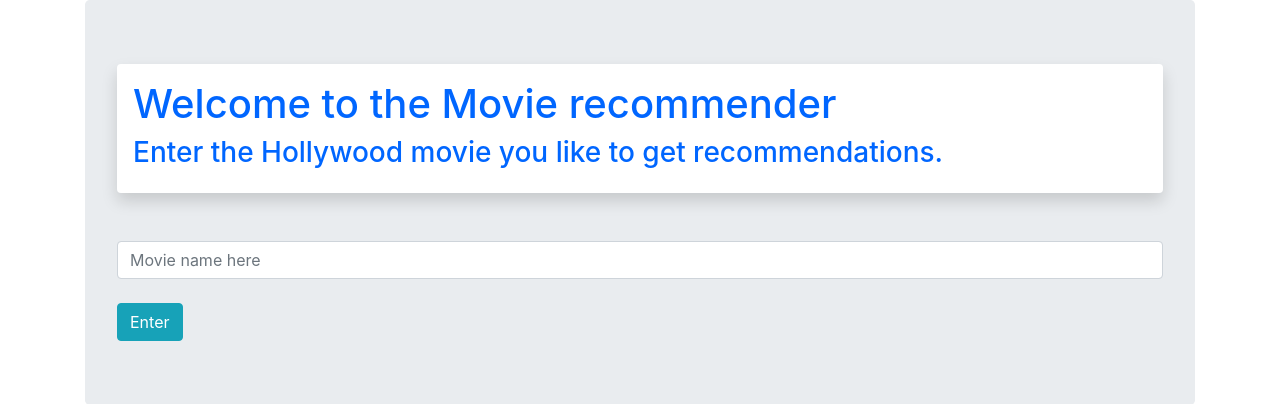
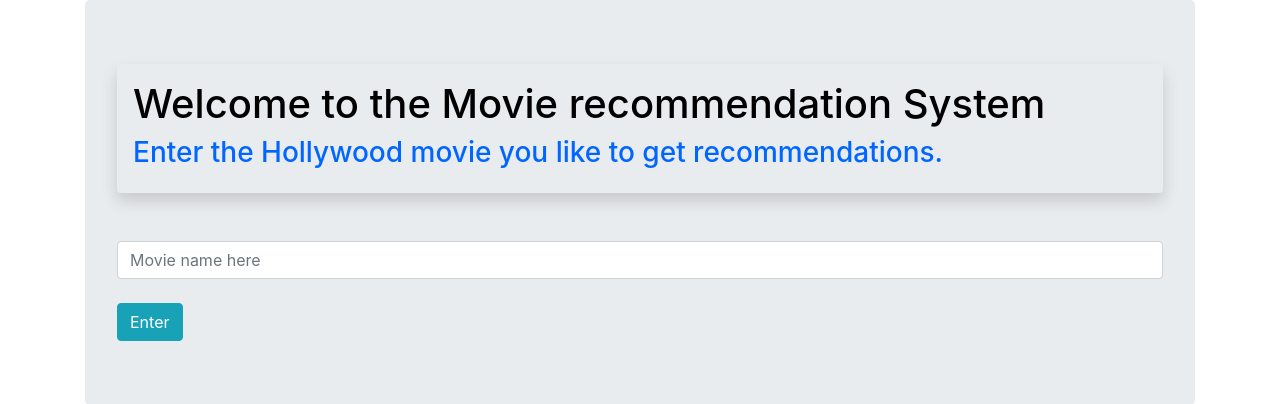
Before and after one commit to Rakesh-Sahoo/Movie-Recommendation-System, a Flask app: page / in a window 1280 px wide. Shown: the part 74-478 px from the top of the page. Run offline with Flask 2, Linux system fonts and the light colour scheme; some libraries are stand-ins or nearby versions.

Commit message:
Update home.html

```diff
--- a/templates/home.html
+++ b/templates/home.html
@@ -1,7 +1,7 @@
 {% extends 'base.html' %}
 {% block content %}
-<div class="shadow p-3 mb-5 bg-white rounded">
-  <h1 style="color:rgb(0, 102, 255)">Welcome to the Movie recommender</h1>
+<div class="shadow p-3 mb-5 bg-black rounded">
+  <h1 style="color:rgb(0, 0, 0)">Welcome to the Movie recommendation System</h1>
   <h3 style="color:rgb(0, 102, 255)">Enter the Hollywood movie you like to get recommendations.</h3>
 </div>
 
```
